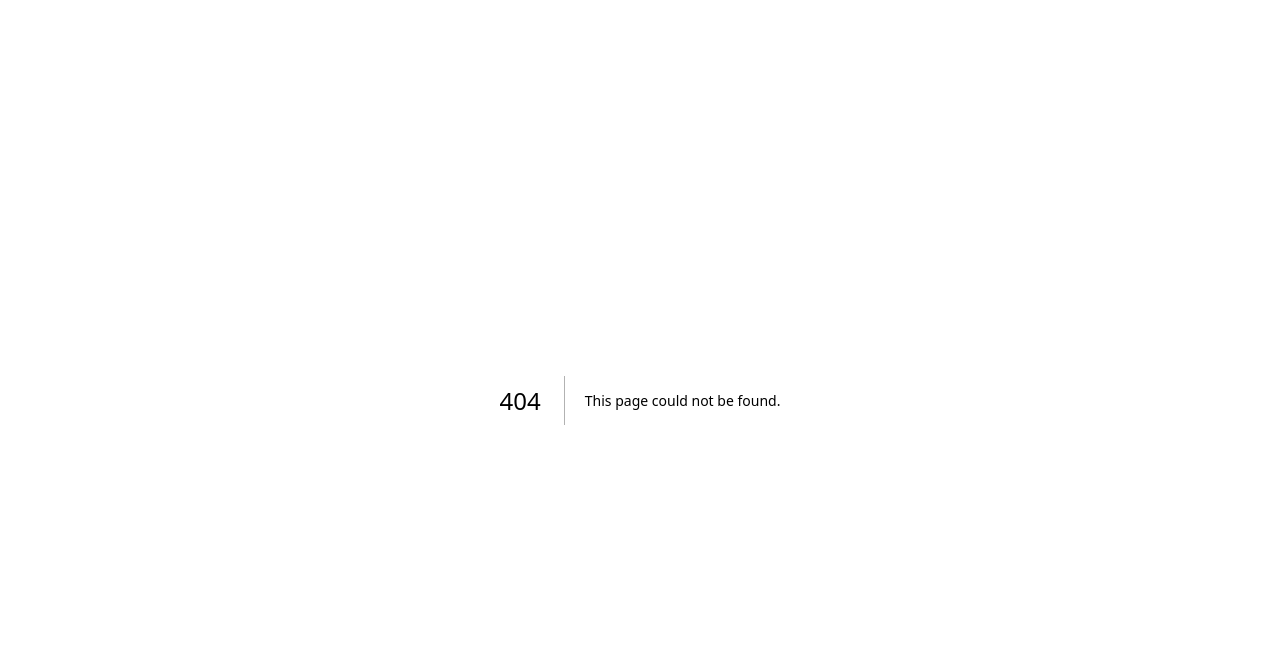
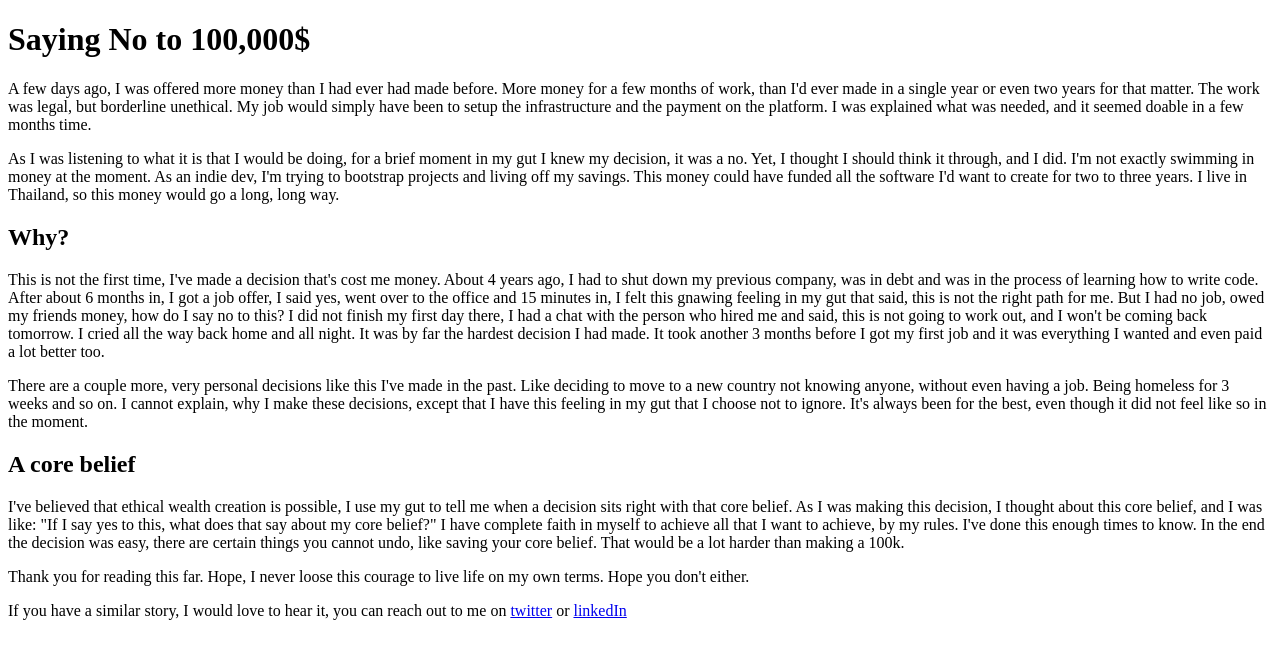
Before and after one commit to Cijin/seagin, a Next.js app: page /2024/walking-away-from-100k in a window 1280 px wide. Before the commit this address had no page. Shown: the top 658 px of the page. Built offline with nearby package versions, Linux system fonts and the light colour scheme.

Commit message:
add entry for walking away from 100k

```diff
--- /dev/null
+++ b/pages/2024/walking-away-from-100k.mdx
@@ -0,0 +1,19 @@
+# Saying No to 100,000$
+
+A few days ago, I was offered more money than I had ever had made before. More money for a few months of work, than I'd ever made in a single year or even two years for that matter. The work was legal, but borderline unethical. My job would simply have been to setup the infrastructure and the payment on the platform. I was explained what was needed, and it seemed doable in a few months time.
+
+As I was listening to what it is that I would be doing, for a brief moment in my gut I knew my decision, it was a no. Yet, I thought I should think it through, and I did. I'm not exactly swimming in money at the moment. As an indie dev, I'm trying to bootstrap  projects and living off my savings. This money could have funded all the software I'd want to create for two to three years. I live in Thailand, so this money would go a long, long way.
+
+## Why?
+
+This is not the first time, I've made a decision that's cost me money. About 4 years ago, I had to shut down my previous company, was in debt and was in the process of learning how to write code. After about 6 months in, I got a job offer, I said yes, went over to the office and 15 minutes in, I felt this gnawing feeling in my gut that said, this is not the right path for me. But I had no job, owed my friends money, how do I say no to this? I did not finish my first day there, I had a chat with the person who hired me and said, this is not going to work out, and I won't be coming back tomorrow. I cried all the way back home and all night. It was by far the hardest decision I had made. It took another 3 months before I got my first job and it was everything I wanted and even paid a lot better too.
+
+There are a couple more, very personal decisions like this I've made in the past. Like deciding to move to a new country not knowing anyone, without even having a job. Being homeless for 3 weeks and so on. I cannot explain, why I make these decisions, except that I have this feeling in my gut that I choose not to ignore. It's always been for the best, even though it did not feel like so in the moment.
+
+## A core belief
+
+I've believed that ethical wealth creation is possible, I use my gut to tell me when a decision sits right with that core belief. As I was making this decision, I thought about this core belief, and I was like: "If I say yes to this, what does that say about my core belief?" I have complete faith in myself to achieve all that I want to achieve, by my rules. I've done this enough times to know. In the end the decision was easy, there are certain things you cannot undo, like saving your core belief. That would be a lot harder than making a 100k.
+
+Thank you for reading this far. Hope, I never loose this courage to live life on my own terms. Hope you don't either.
+
+If you have a similar story, I would love to hear it, you can reach out to me on [twitter](https://twitter.com/cijincherian) or [linkedIn](https://www.linkedin.com/in/cijincherian/)
--- a/pages/_meta.json
+++ b/pages/_meta.json
@@ -1,8 +1,9 @@
 {
   "index": "Who am I?",
-  "2023": "2023",
   "projects": "Projects",
   "buildpublic": "Build in Public",
+  "2024": "2024",
+  "2023": "2023",
   "notesToSelf": "Notes to Self",
   "readingList": "Reading List",
   "contact": "Contact"
```
